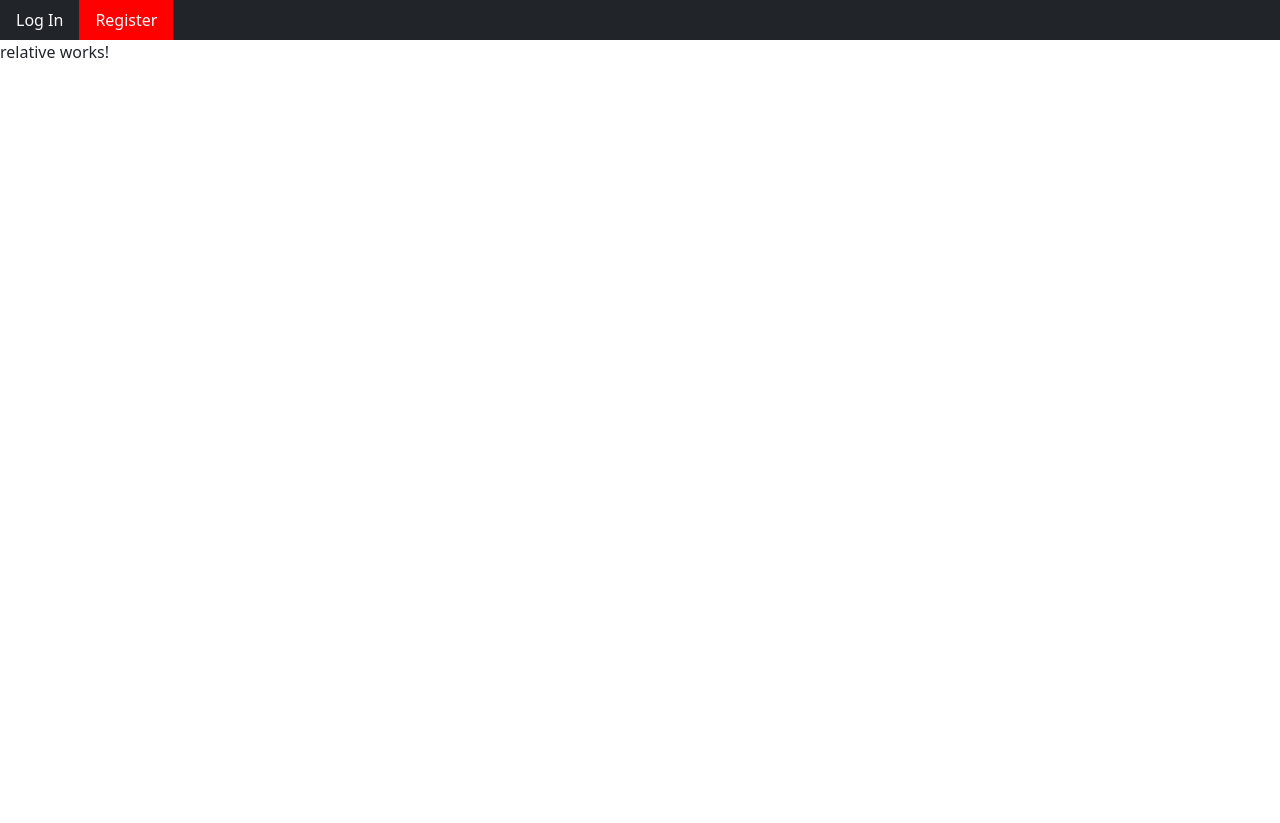
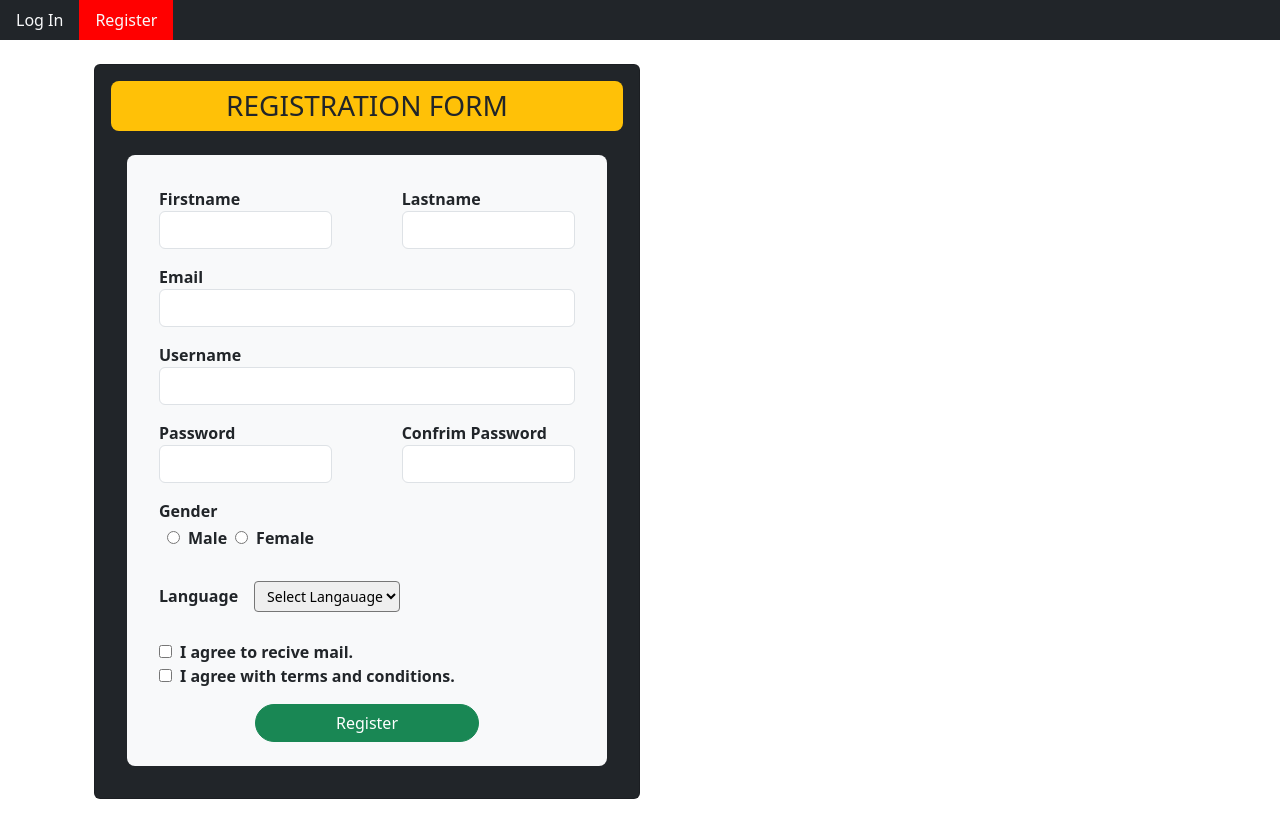
Before and after one commit to kunjal-tagline/ng-learning, an Angular app: page /register in a window 1280 px wide. Before the commit the page ends 800 px from the top, so only its background shows below. Built offline with nearby package versions, Linux system fonts and the light colour scheme.

Commit message:
Registration form design

```diff
--- a/src/app/relative/relative.component.html
+++ b/src/app/relative/relative.component.html
@@ -1 +1,70 @@
-<p>relative works!</p>
+<div class="container">
+    <div class="row p-4">
+        <div class="card p-3 w-50 bg-dark">
+            <div class="card-title text-center p-2 bg-warning h3 rounded-3">
+                REGISTRATION FORM
+            </div>
+            <div class="card-body bg-light m-3 rounded-3">
+                <form action="" class="mt-3">
+                    <div class="d-flex justify-content-between m-3">
+                        <div class="col-sm-5">
+                            <label for="firstname">Firstname</label>
+                            <input type="text" name="firstname" class="form-control" />
+                        </div>
+                        <div class="col-sm-5">
+                            <label for="lastname">Lastname</label>
+                            <input type="text" name="lastname" class="form-control" />
+                        </div>
+                    </div>
+                    <div class="m-3 justify-content-evenly">
+                        <label for="email">Email</label>
+                        <input type="text" class="form-control">
+                    </div>
+                    <div class="m-3 justify-content-evenly">
+                        <label for="username">Username</label>
+                        <input type="text" class="form-control">
+                    </div>
+                    <div class="d-flex justify-content-between m-3">
+                        <div class="col-sm-5">
+                            <label for="password">Password</label>
+                            <input type="password" class="form-control">
+                        </div>
+                        <div class="col-sm-5">
+                            <label for="confirmpassword">Confrim Password</label>
+                            <input type="password" class="form-control">
+                        </div>
+                    </div>
+
+                    <div class="m-3 radio-inline justify-content-evenly">
+                        <label for="gendername">Gender</label>
+                        <div>
+                            <input type="radio" name="male" id="male" class="m-2">
+                            <label for="gender">Male</label>
+                            <input type="radio" name="male" id="male" class="m-2">
+                            <label for="gender">Female</label>
+                        </div>
+                    </div>
+                    <div>
+                        <label for="language" class="m-3">Language</label>
+                        <select name="language" class="form-select-sm">
+                            <option selected>Select Langauage</option>
+                            <option value="1">Hindi</option>
+                            <option value="2">Gujarati</option>
+                            <option value="3">English</option>
+                        </select>
+                    </div>
+                    <div class="m-3">
+                        <input type="checkbox">
+                        <label for="checkbox1" class="ms-2">I agree to recive mail.</label>
+                        <br>
+                        <input type="checkbox">
+                        <label for="checkbox2" class="ms-2">I agree with terms and conditions.</label>
+                    </div>
+                    <div class="d-flex justify-content-center mt-2 mb-2">
+                        <button type="submit" class="btn btn-success w-50 rounded-pill">Register</button>
+                    </div>
+                </form>
+            </div>
+        </div>
+    </div>
+</div>
--- a/src/app/relative/relative.component.scss
+++ b/src/app/relative/relative.component.scss
@@ -0,0 +1,3 @@
+form label {
+  font-weight: bold;
+}
```
